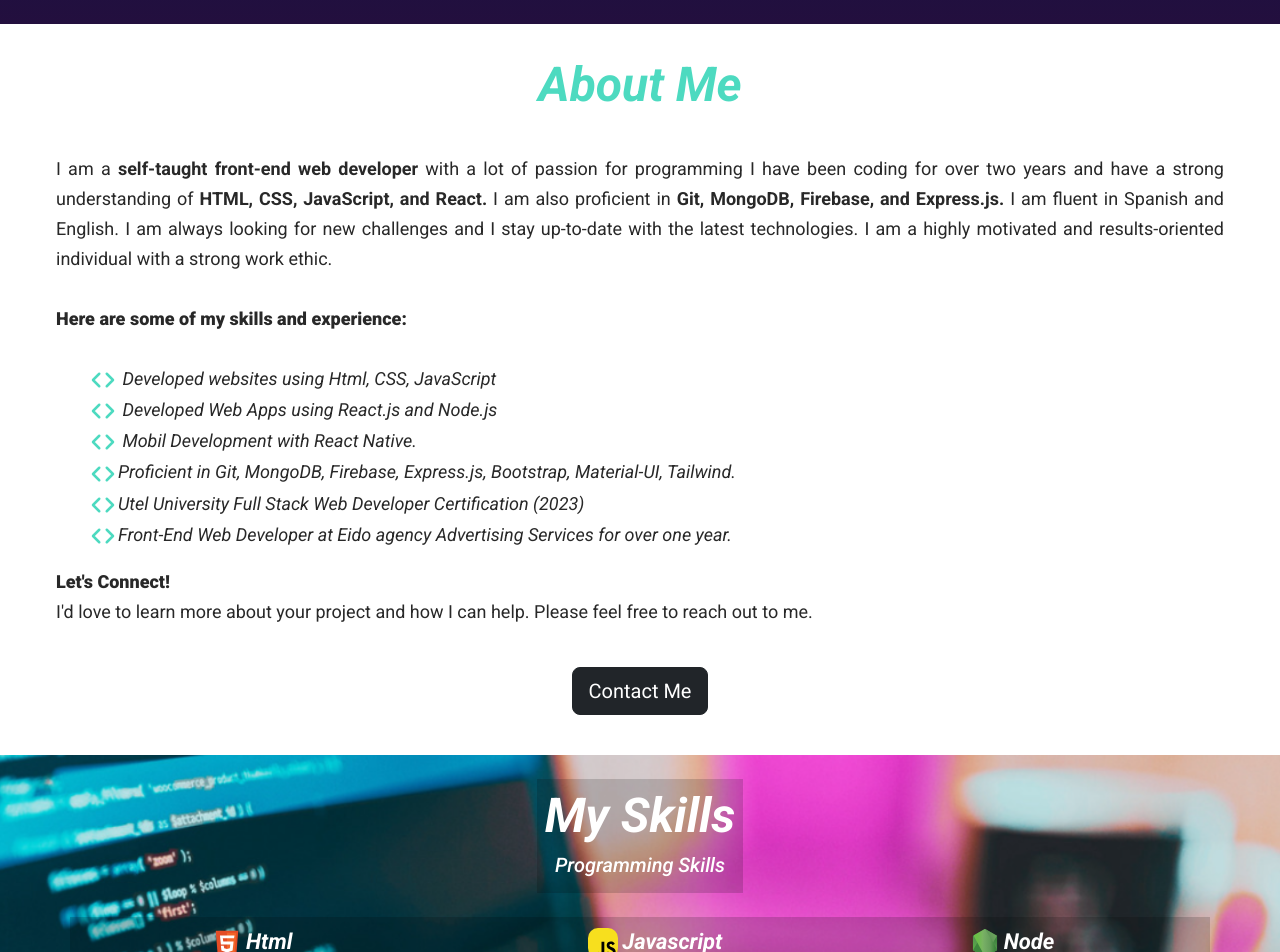
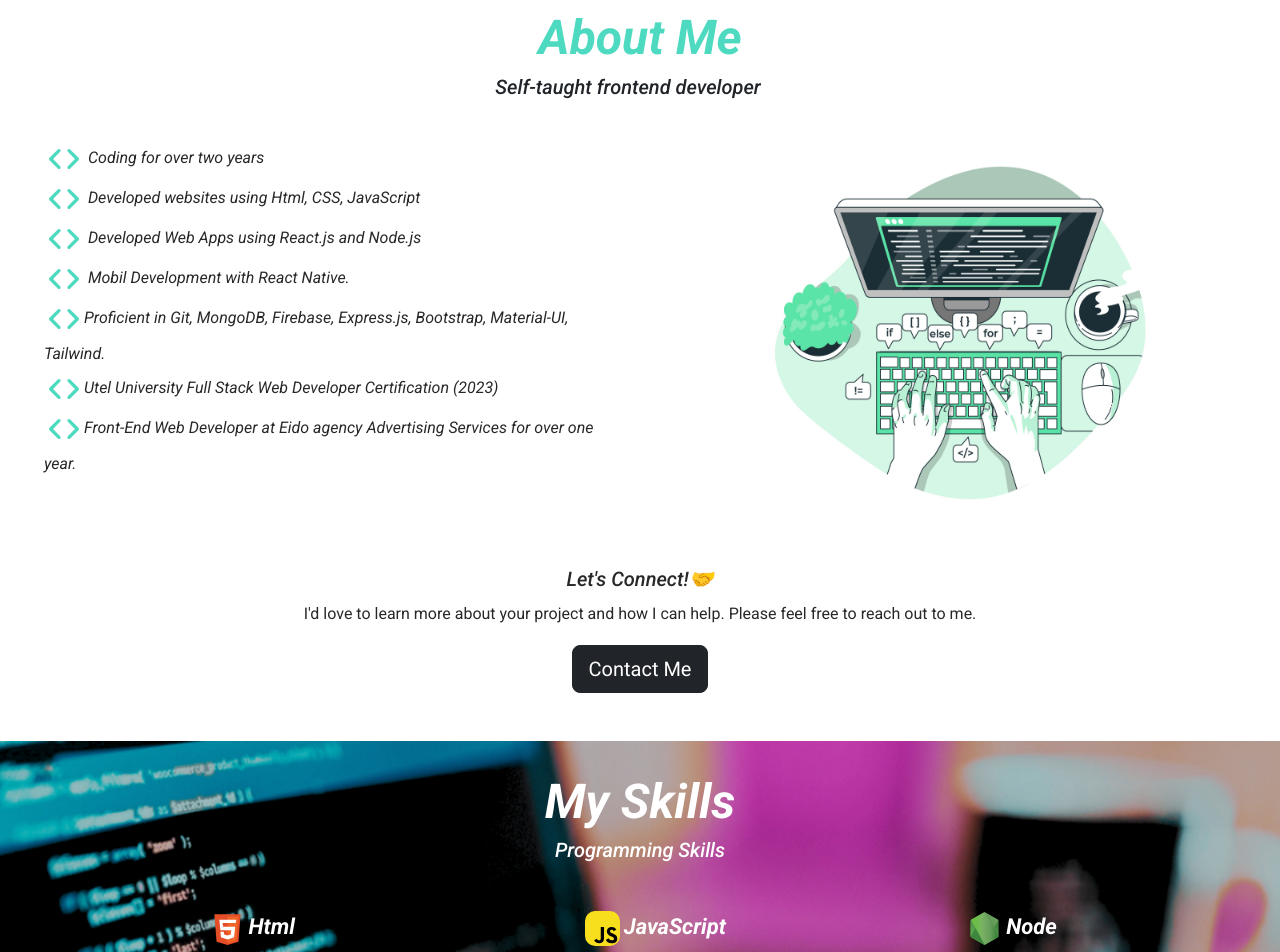
Before and after one commit to LuisPazDev/portfolio, a React (Create React App) app: page / in a window 1280 px wide. Shown: the part 520-1472 px from the top of the page. Built offline with nearby package versions, Linux system fonts and the light colour scheme.

Commit message:
updating about page

```diff
--- a/src/components/About.jsx
+++ b/src/components/About.jsx
@@ -1,32 +1,31 @@
 import React from "react";
-import { Container, Button } from "react-bootstrap";
+import { Container, Button, Row, Col } from "react-bootstrap";
+
 import "../styles/About.css";
+import ilustration from "../assets/aboutbg.jpg";
 import icon from "../assets/coder.svg";
 
 export const About = () => {
   return (
-    <Container fluid id="about" className="container-about p-3 mt-2 mb-2">
-      <h1 className="about-title p-2">
+    <Container fluid id="about" className="mt-4">
+      <div className="text-center">
+        <h1 className="about-title">
           <i>About Me</i>
         </h1>
-      <div className="p-4 ms-3 me-3">
-        <p className="about-text">
-          I am a <b>self-taught front-end web developer </b>
-          with a lot of passion for programming I have been coding for over two
-          years and have a strong understanding of{" "}
-          <b>HTML, CSS, JavaScript, and React. </b>I am also proficient in{" "}
-          <b> Git, MongoDB, Firebase, and Express.js. </b> I am fluent in
-          Spanish and English. I am always looking for new challenges and I stay
-          up-to-date with the latest technologies. I am a highly motivated and
-          results-oriented individual with a strong work ethic.
-          <br />
-          <br />
-          <strong>
-            <b>Here are some of my skills and experience:</b>
-          </strong>
-          <br />
-          <br />
-          <ul>
+      </div>
+      <Row className="mt-2">
+        <Row className="text-center mb-3">
+          <h5>
+            <i>Self-taught frontend developer</i>
+          </h5>
+        </Row>
+        <Col>
+          <div className="about-text">
+            <ul className="mt-3">
+              <li>
+                <img src={icon} className="about-icon" />
+                <i> Coding for over two years</i>
+              </li>
               <li>
                 <img src={icon} className="about-icon" />
                 <i> Developed websites using Html, CSS, JavaScript</i>
@@ -55,23 +54,38 @@ export const About = () => {
               <li>
                 <img src={icon} className="about-icon" />
                 <i>
-                Front-End Web Developer at Eido agency Advertising Services for
-                over one year.
+                  Front-End Web Developer at Eido agency Advertising Services
+                  for over one year.
                 </i>
               </li>
             </ul>
-          <strong>
-            {" "}
-            <b> Let's Connect!</b>
-          </strong>
-          <br />
+          </div>
+        </Col>
+        <Col className="text-center">
+          <img src={ilustration} className="about-img" />
+        </Col>
+      </Row>
+      <Row className="mt-4 text-center">
+        <div className="about-text">
+          <h5>
+            <i>
+              Let's Connect!
+              <span role="img" aria-label="emoji">
+                🤝
+              </span>
+            </i>
+          </h5>
+          <p>
             I'd love to learn more about your project and how I can help. Please
             feel free to reach out to me.
           </p>
         </div>
-      <Button className="btn mb-3" size="lg" variant="dark" href="#contact">
+        <div>
+          <Button className="mb-5" size="lg" variant="dark" href="#contact">
             Contact Me
           </Button>
+        </div>
+      </Row>
     </Container>
   );
 };
--- a/src/components/HeaderImg.jsx
+++ b/src/components/HeaderImg.jsx
@@ -4,7 +4,7 @@ import luisimg from "../assets/luispazdevmain.png";
 
 export const HeaderImg = () => {
   return (
-    <Container className="container-headerimg mt-2 p-3">
+    <Container className="container-headerimg ">
       <div className="container-img">
         <img src={luisimg} alt="luispazdev" className="img-header" />
       </div>
--- a/src/components/HeaderText.jsx
+++ b/src/components/HeaderText.jsx
@@ -3,13 +3,13 @@ import { Container } from "react-bootstrap";
 export const HeaderText = () => {
   return (
     <Container className="container-headertex">
-      <div className="container-text mb-5">
+      <div className="container-text mb-4">
         <h4>Hi There!</h4>
         <h1>I’m Luis Paz</h1>
         <h5>
           <h4>A Frontend Web Developer</h4>
           specialized in MERN stack with a lot of passion for programming and
-          provide Web Solutions with hight impact
+          provide Web and Mobile Solutions with hight impact
         </h5>
       </div>
     </Container>
--- a/src/components/Skills.jsx
+++ b/src/components/Skills.jsx
@@ -65,7 +65,7 @@ export const Skills = () => {
                   src={javascript}
                   alt="javascriptlogo"
                 />
-                <i>Javascript</i>
+                <i>JavaScript</i>
               </li>
               <li className="mb-4">
                 <img className="skills-logo me-1" src={react} alt="reactlogo" />
@@ -81,7 +81,7 @@ export const Skills = () => {
                   src={typescript}
                   alt="typescriptlogo"
                 />
-                <i>Typescript</i>
+                <i>TypeScript</i>
               </li>
             </ul>
           </Col>
--- a/src/styles/About.css
+++ b/src/styles/About.css
@@ -1,22 +1,20 @@
-.container-about {
-  display: flex;
-  flex-direction: column;
-  align-items: center;
-  justify-content: center;
-}
-
 .about-title {
   color: #4ddac0;
 }
 
 .about-text {
   color: #282828;
-  text-align: justify;
-  font-size: 18px;
+  font-size: 16px;
+  font-weight: 400;
   line-height: 30px;
 }
 
 .about-icon {
-  width: 30px;
-  height: 30px;
+  width: 40px;
+  height: 40px;
 }
+
+.about-img {
+  width: 400px;
+  height: 420px;
+}
--- a/src/styles/Portfolio.css
+++ b/src/styles/Portfolio.css
@@ -5,6 +5,7 @@
 }
 
 .porfolio-card-img:hover {
+  border: 2px solid black;
   opacity: 0.5;
   transform: scale(1.1);
   transition: all 0.1s ease-in-out;
@@ -17,6 +18,7 @@
 }
 
 .card-img-overlay {
+  border: 1px solid black;
   height: 170px;
   background-color: rgba(241, 237, 237, 0.767) !important;
   border-radius: 10px;
--- a/src/styles/Skills.css
+++ b/src/styles/Skills.css
@@ -1,4 +1,5 @@
 .container-skills {
+  background: rgba(0, 0, 0, 0.534);
   background: url(../assets/skillsbg.png);
   display: flex;
   flex-direction: column;
@@ -8,7 +9,6 @@
 }
 
 .skills-title {
-  background: rgba(0, 0, 0, 0.164);
   color: #ffffff;
   text-align: center;
 }
@@ -18,7 +18,6 @@ li {
 }
 
 .skills-list {
-  background: rgba(0, 0, 0, 0.171);
   display: flex;
   align-items: center;
   justify-content: center;
@@ -34,7 +33,7 @@ li {
 }
 
 .skills-logo {
-  width: 30px;
-  height: 30px;
+  width: 35px;
+  height: 35px;
   border-radius: 10px;
 }
```
Also changed, not shown: src/assets/aboutbg.jpg (added), src/assets/skillsbg.png. Lines whose indentation alone changed are shown as unchanged.
